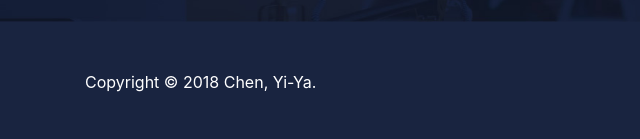
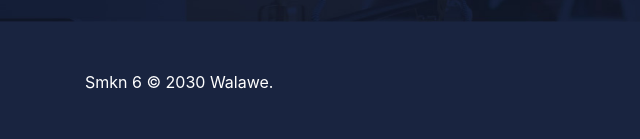
Before and after one commit to ZidanAbraham/bhht.github.io, a plain HTML site: page index.html in a window 1280 px wide. Shown: the part 4019-4158 px from the top of the page, 0-640 px from the left. Drawn offline with Linux system fonts and the light colour scheme.

Commit message:
Update index.html

```diff
--- a/index.html
+++ b/index.html
@@ -216,7 +216,7 @@ SMKN 6 Kota Tangerang Selatan memiliki 3 Kompetensi Keahlian yaitu Teknik Komput
         <div class="container">
             <div class="row justify-content-between">
             	<div class="col-md-6 text-white align-self-center text-center text-md-left my-2">
-                    Copyright © 2018 Chen, Yi-Ya.
+                    Smkn 6 © 2030 Walawe.
                 </div>
                 <div class="col-md-6 align-self-center text-center text-md-right my-2" id="social-media">
                     <a href="#" class="d-inline-block text-center ml-2">
```
